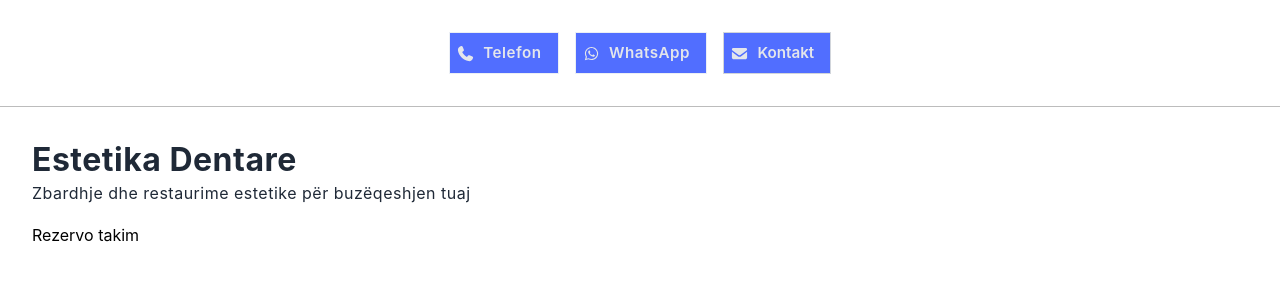
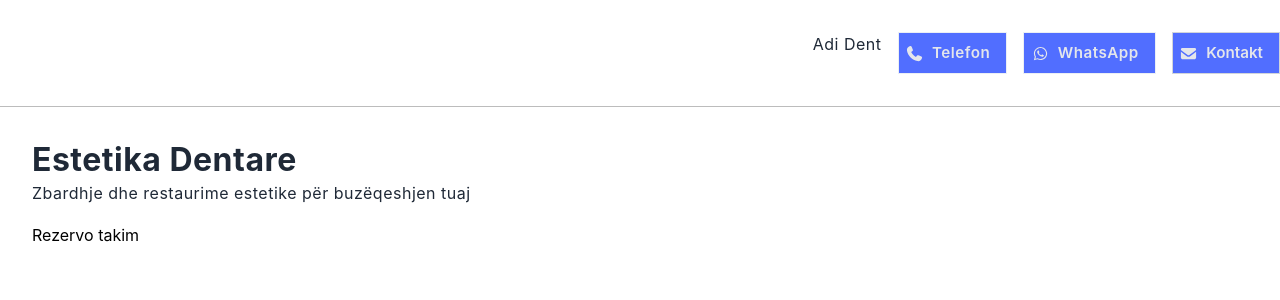
Before and after one commit to OertMahmutaj/dental-clinic, a Next.js app: page /services/estetika-dentare in a window 1280 px wide. Shown: the top 300 px of the page. Built offline with nearby package versions, Linux system fonts and the light colour scheme.

Commit message:
feat: add TopCompanyName component and update Header styles for improved layout

```diff
--- a/src/components/ThemeWrapper.tsx
+++ b/src/components/ThemeWrapper.tsx
@@ -4,7 +4,7 @@ import React, { ReactNode } from 'react';
 import { ThemeProvider } from 'styled-components';
 import GlobalStyles from '@/styles/GlobalStyles';
 import { theme } from '@/styles/theme';
-import { TopButtonsBar, TopButton, ScrollToContactButton } from '@/styles/Header.styles';
+import { TopButtonsBar, TopButton, ScrollToContactButton, TopCompanyName } from '@/styles/Header.styles';
 import { clinicInfo } from '@/lib/config';
 import { FontAwesomeIcon } from '@fortawesome/react-fontawesome';
 import { faWhatsapp } from '@fortawesome/free-brands-svg-icons';
@@ -21,7 +21,9 @@ export function Header() {
   };
 
   return (
+
     <TopButtonsBar>
+      <TopCompanyName>{`Adi Dent`}</TopCompanyName>
       {/* <RotatingTooth /> */}
       <TopButton href={`tel:${clinicInfo.phone}`}><FontAwesomeIcon icon={faPhone} /> {`Telefon`}</TopButton>
       <TopButton href={`https://wa.me/${clinicInfo.whatsapp}`} target="_blank" rel="noopener noreferrer">
@@ -29,6 +31,7 @@ export function Header() {
       </TopButton>
       <ScrollToContactButton onClick={scrollToContact}><FontAwesomeIcon icon={faEnvelope} /> {`Kontakt`}</ScrollToContactButton>
     </TopButtonsBar>
+
   );
 }
 
--- a/src/lib/config.ts
+++ b/src/lib/config.ts
@@ -3,7 +3,7 @@ import { ClinicInfo, Service, Testimonial } from '@/types';
 export const clinicInfo: ClinicInfo = {
   name: 'Klinika Dentare Adi Dent',
   phone: '+355685008686', //to be changed to clinic number
-  whatsapp: '355685008686', //to be changed to clinic number
+  whatsapp: '+355685008686', //to be changed to clinic number
   email: 'info@adident.al',
   address: 'Shkolla e Baletit, Rruga Petro Nini Luarasi, Tiranë 1001, Albania',
   coordinates: {
--- a/src/styles/Header.styles.ts
+++ b/src/styles/Header.styles.ts
@@ -1,8 +1,12 @@
 import styled from 'styled-components';
+
+export const TopCompanyName = styled.div`
+  display: flex;
+`
 
 export const TopButtonsBar = styled.div`
   display: flex;
-  justify-content: center;
+  justify-content: right;
   flex-direction: row;
   align-items: flex-start;
   gap: 1rem;
```
